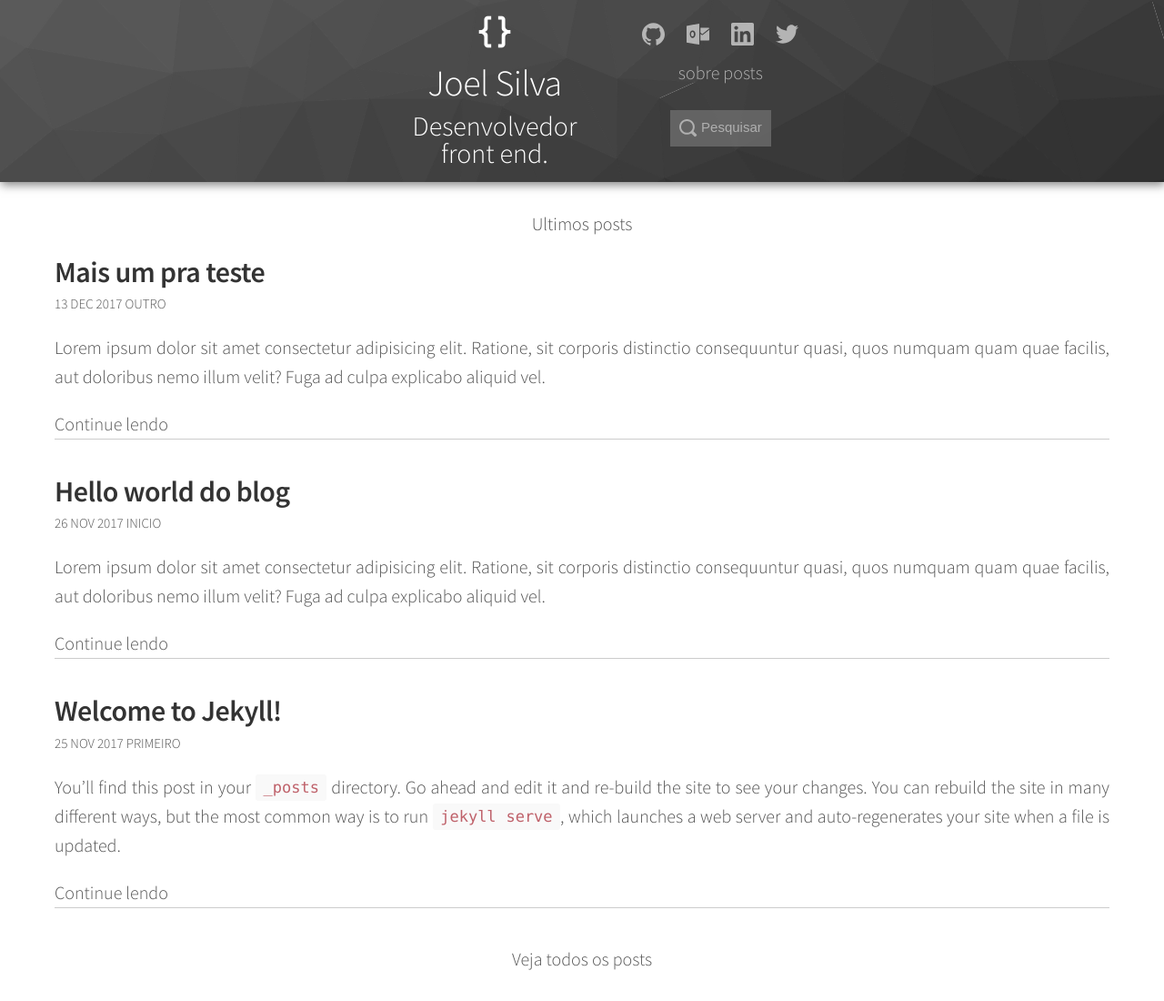
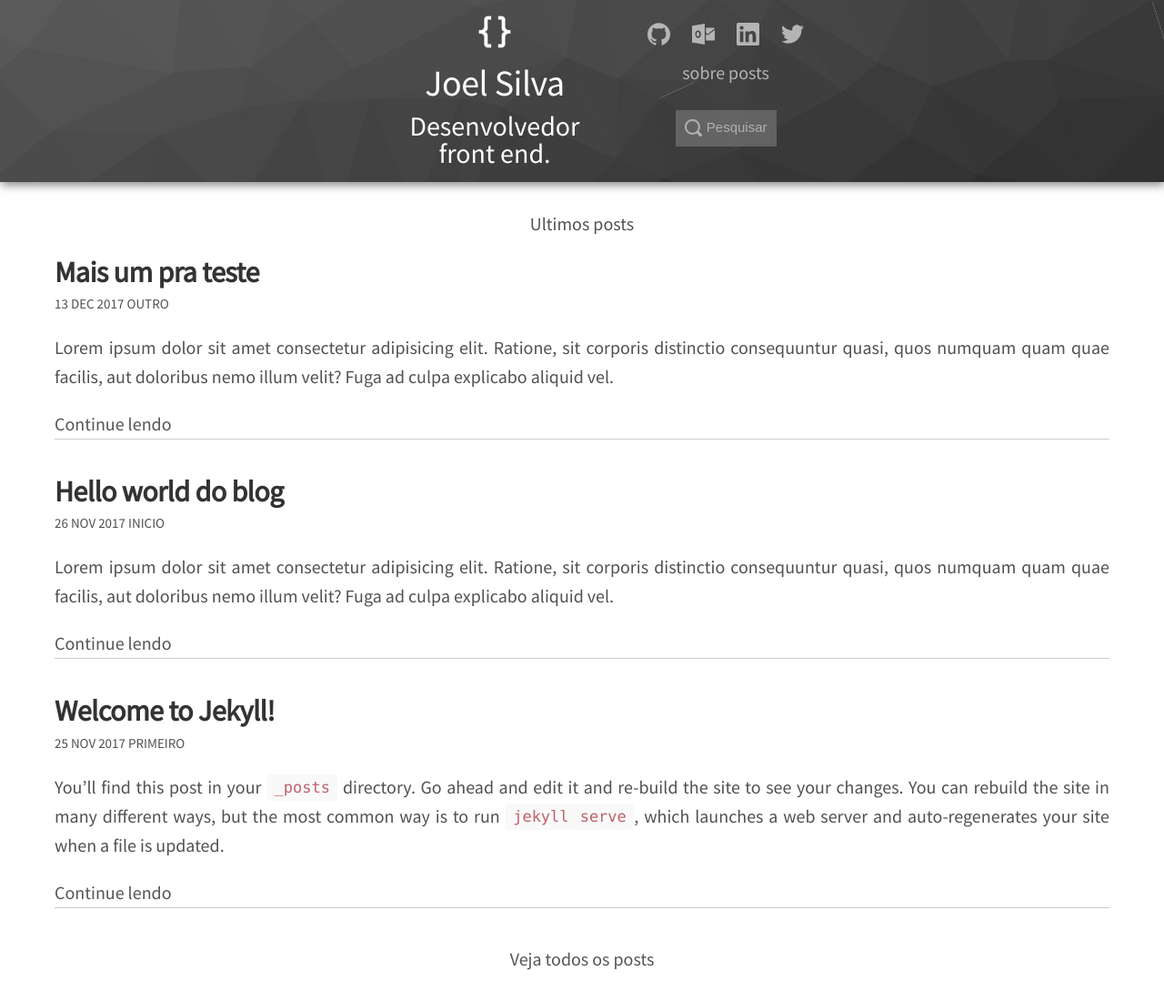
Before and after one commit to Jhoow13/joel-blog, a Jekyll site: the page built from index.md, in a window 1280 px wide and 1100 px high. Shown: the whole window at 91% size. Built offline with Jekyll 4.4.1, drawn with Linux system fonts in a browser that asks for light colours.

Commit message:
Url for font-style fix

```diff
--- a/_includes/head.html
+++ b/_includes/head.html
@@ -6,6 +6,5 @@
   <meta name="viewport" content="width=device-width, initial-scale=1">
   <link rel="icon" href="../src/imgs/icons/favicon.png">
   <title>{% if page.title %}{{ page.title }}{% else %}{{ site.title }}{% endif %}</title>
-  <link rel="stylesheet" href="//fonts.googleapis.com/css?family=Source+Sans+Pro:300,300i,600">
   <link rel="stylesheet" href="{{ " assets/main.css " | prepend: site.baseurl }}">
 </head>
--- a/_sass/_base.scss
+++ b/_sass/_base.scss
@@ -1,3 +1,5 @@
+@import url('https://fonts.googleapis.com/css?family=Source+Sans+Pro');
+
 * {
   -webkit-box-sizing: border-box;
      -moz-box-sizing: border-box;
```
